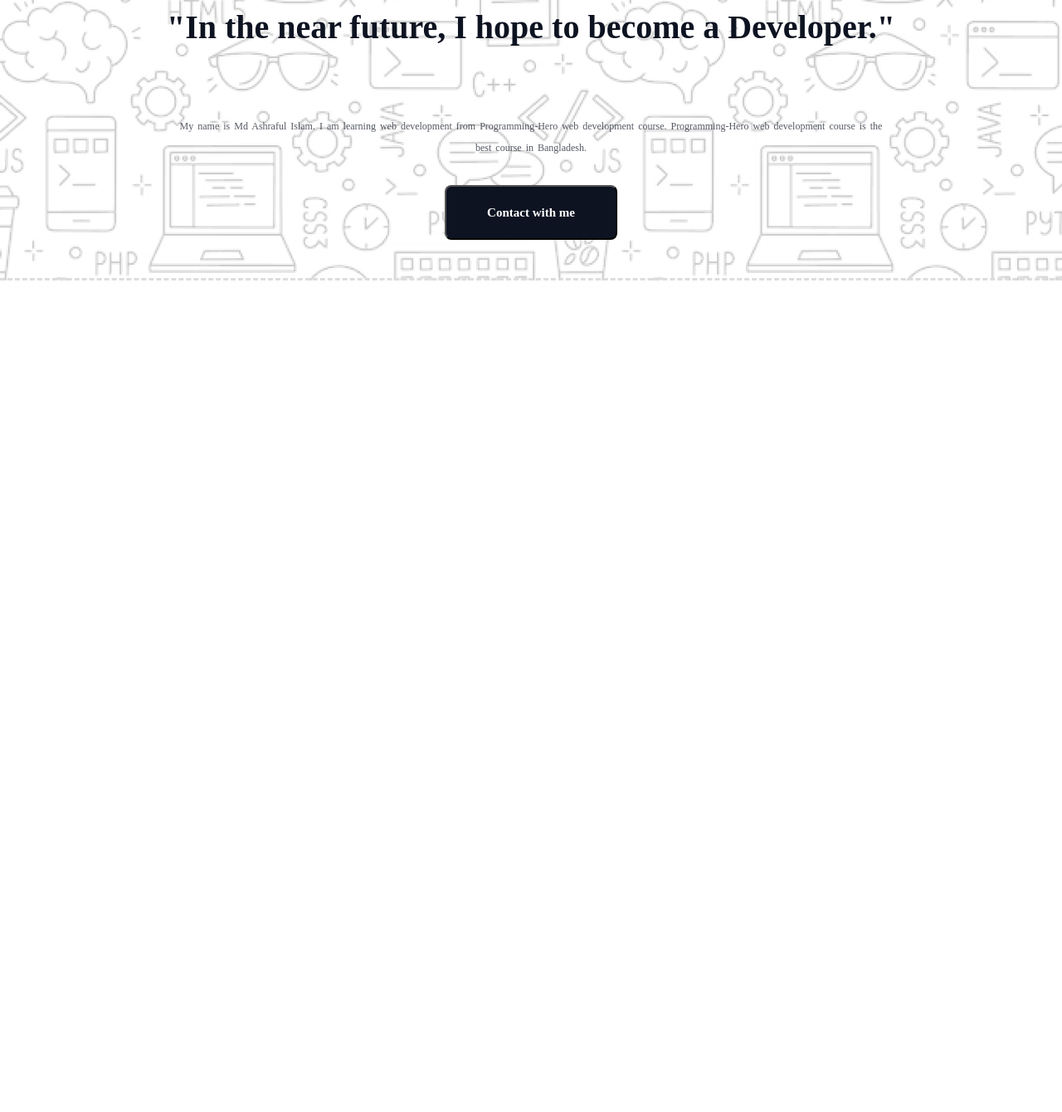
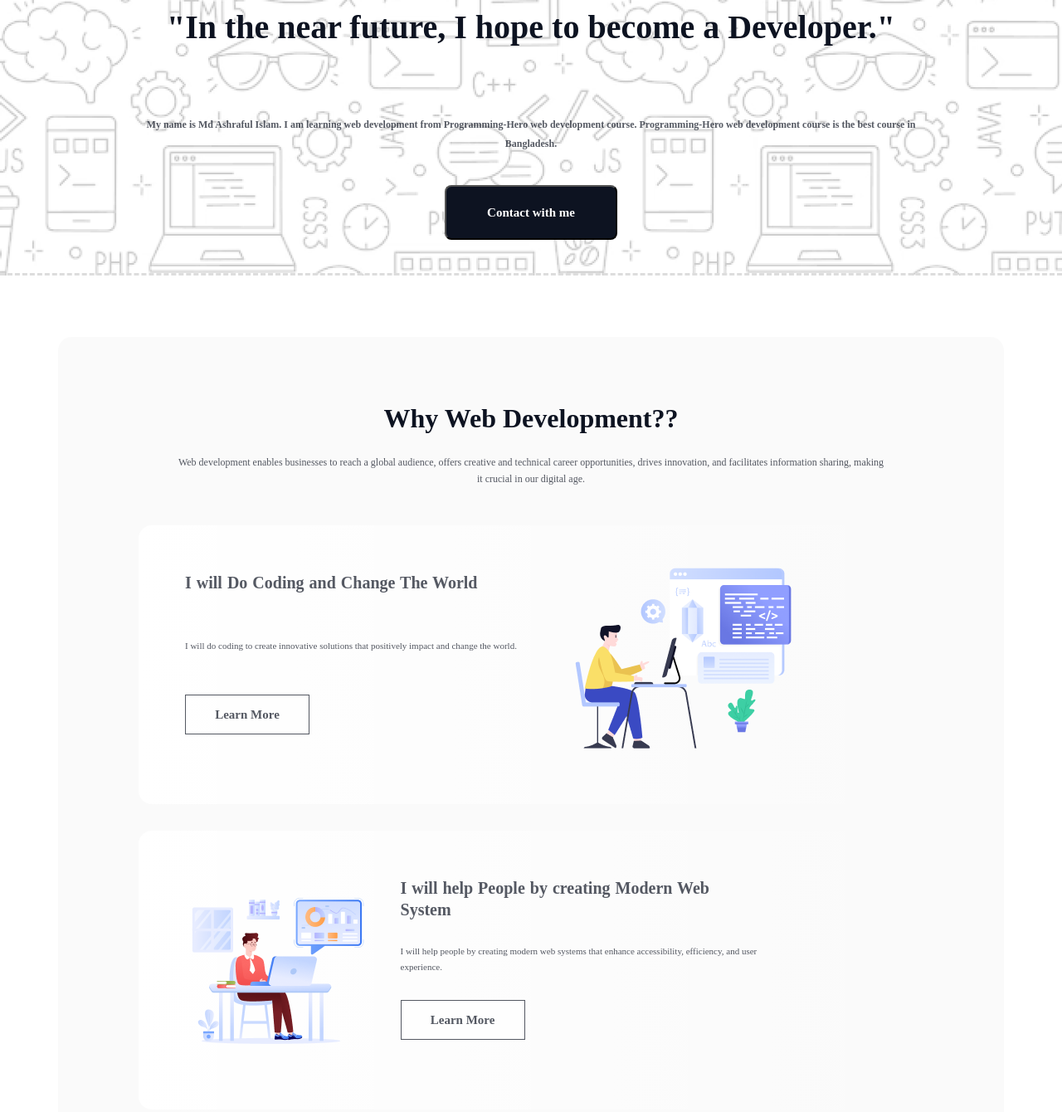
Before and after one commit to Ai-codemaster/Assignment_1, a plain HTML site: page index.html in a window 1280 px wide. Shown: the part 444-1784 px from the top of the page at 83% size. Before the commit the page ends 800 px from the top, so only its background shows below. Drawn offline with Linux system fonts and the light colour scheme; a web font is replaced by a local one.

Commit message:
complete why web development?? section and soem change in previous code

```diff
--- a/index.html
+++ b/index.html
@@ -14,7 +14,7 @@
         <div class="btn"><button>Download Resume</button></div>
     </nav>
 
-    <!-- about section -->
+    <!-- first section -->
 
     <section id="main_section" class="main">
         <div class="main_content">
@@ -24,5 +24,44 @@
             <div class="btn_1"><button>Contact with me</button></div>
         </div>
     </section>
+
+    <!-- second section -->
+
+    <section id="second_contain">
+            <div class="first_div">
+                <h1>Why Web Development??</h1>
+                <p>Web development enables businesses to reach a global audience, offers creative and technical career opportunities, drives innovation, and facilitates information sharing, making it crucial in our digital age.</p>
+            </div>
+            <div class="content">
+                <div class="same_div">
+                    <h3>I will Do Coding and Change The World</h3>
+                    <p>I will do coding to create innovative solutions that positively impact and change the world.</p>
+                    <button>Learn More</button>
+                </div>
+                <div class="same_img">
+                    <img src="assets/Layer_1.png" alt="">
+                </div>
+            </div>
+            <div class="content">
+                <div class="same_img">
+                    <img src="assets/Group 3.png" alt="">
+                </div>
+                <div class="same_div">
+                    <h3>I will help People by creating Modern Web System</h3>
+                    <p>I will help people by creating modern web systems that enhance accessibility, efficiency, and user experience.</p>
+                    <button>Learn More</button>
+                </div>
+            </div>
+            <div class="content">
+                <div class="same_div">
+                    <h3>I will Do Coding and progress my skill.</h3>
+                    <p>I will do coding to enhance my skills and contribute to meaningful, impactful projects.</p>
+                    <button>Learn More</button>
+                </div>
+                <div class="same_img">
+                    <img src="assets/Group 4.png" alt="">
+                </div>
+            </div>
+    </section>
 </body>
 </html>
--- a/style/style.css
+++ b/style/style.css
@@ -4,7 +4,11 @@
     padding: 0;
     margin: 0;
     font-family: "Azeret Mono", monospace;
+    box-sizing: border-box;
 }
+
+/* header section */
+
 .navbar{
     display: flex;
     justify-content: space-between;
@@ -43,6 +47,8 @@
     cursor: pointer;
 }
 
+/* first section */
+
 #main_section{
     width: 100%;
     height: 630px;
@@ -73,14 +79,13 @@
 }
 
 .main_content p {
-    width: 852px;
+    width: 970px;
     height: 52px;
     color: rgb(13, 19, 33);
     font-family: 'Azeret Mono';
     font-size: 12px;
-    font-weight: 400;
-    line-height: 26px;
-    word-spacing: 2px;
+    font-weight: 600;
+    line-height: 23px;
     text-align: center;
     opacity: 0.7;
     margin: 0 auto;
@@ -106,3 +111,98 @@
 .main_content .btn_1 button:hover{
     cursor: pointer;
 }
+
+/* second section */
+
+#second_contain{
+    width: 1140px;
+    height: 1395px;
+    margin: 74px auto 0;
+    padding: 80px 97px;
+    border-radius: 16px;
+    background: rgba(13, 19, 33, 0.02);
+}
+.first_div{
+    width: 852px;
+    height: 115px;
+    margin: 0 47px;
+}
+.first_div h1{
+    color: rgb(13, 19, 33);
+    font-family: 'Azeret Mono';
+    font-size: 32px;
+    font-weight: 800;
+    text-align: center;
+}
+
+.first_div p{
+    color: rgb(13, 19, 33);
+    font-family: 'Azeret Mono';
+    font-size: 12px;
+    font-weight: 400;
+    text-align: center;
+    line-height: 20px;
+    opacity: 0.7;
+    margin-top: 24px;
+}
+
+.content {
+    display: flex;
+    width: 946px;
+    height: 336px;
+    margin: 32px 0 0;
+    padding: 48px;
+    border-radius: 16px;
+    background: linear-gradient(90.00deg, rgb(255, 255, 255),rgba(255, 255, 255, 0) 100%);
+}
+
+.content .same_div {
+    width: 477px;
+    height: 220px;
+    text-align: left;
+}
+
+.content .same_div h3{
+    width: 400px;
+    height: 72px;
+    margin: 8px;
+    color: rgba(13, 19, 33, 0.7);
+    font-family: 'Azeret Mono';
+    font-size: 20px;
+    font-weight: 800;
+    text-align: left;
+    word-spacing: 1px;
+    line-height: 26px;
+}
+
+.content .same_div p{
+    width: 468px;
+    height: 52px;
+    margin: 8px;
+    color: rgb(13, 19, 33);
+    font-family: 'Azeret Mono';
+    font-size: 11px;
+    font-weight: 400;
+    line-height: 19px;
+    text-align: left;
+    opacity: 0.7;
+}
+
+.content .same_div button{
+    background: white;
+    width: 150px;
+    height: 48px;
+    margin: 8px;
+    border: 1px solid rgb(13, 19, 33);
+    opacity: 0.7;
+    color: rgb(13, 19, 33);
+    font-family: 'Azeret Mono';
+    font-size: 15px;
+    font-weight: 600;
+    text-align: center;
+}
+
+.content .same_img {
+    width: 259.56px;
+    height: 217.01px;
+}
```
